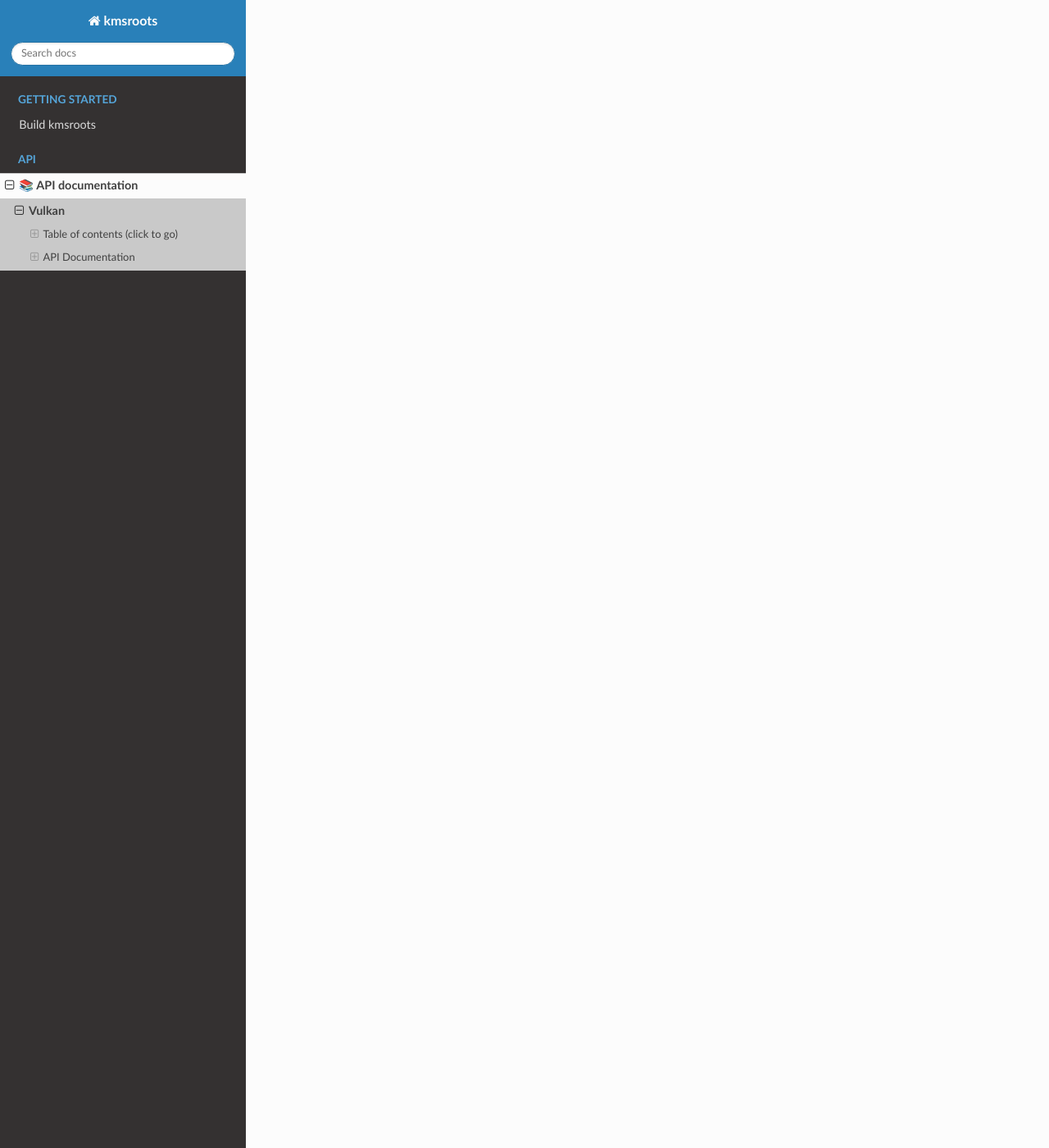
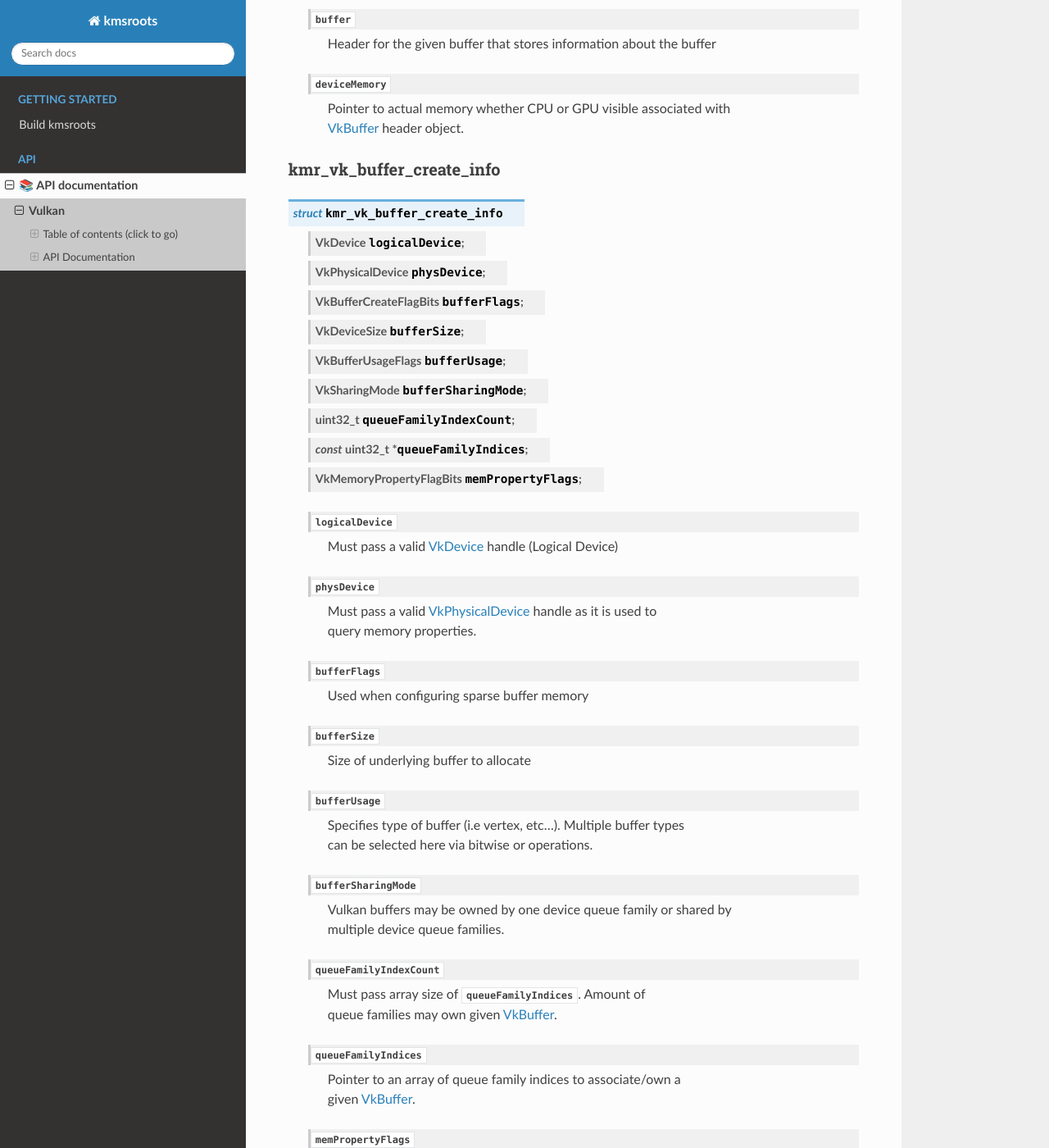
Before and after one commit to under-view/kmsroots, a Sphinx documentation site: the page built from docs/vulkan.rst, in a window 1280 px wide and 1400 px high, scrolled down 39104 px. Shown: the whole window at 82% size. Built offline with Sphinx 7.4.7 and the Read the Docs theme 2.0.0, drawn with Linux system fonts in a browser that asks for light colours; formulas are drawn with MathJax 3; some of the changed text lies outside the part shown.

Commit message:
docs: add kmr_vk_buffer
Signed-off-by: Vincent Davis Jr <vince@underview.tech>

```diff
--- a/docs/vulkan.rst
+++ b/docs/vulkan.rst
@@ -70,6 +70,8 @@ Structs
 #. :c:struct:`kmr_vk_sync_obj_create_info`
 #. :c:struct:`kmr_vk_sync_obj_import_external_sync_fd_info`
 #. :c:struct:`kmr_vk_sync_obj_export_external_sync_fd_info`
+#. :c:struct:`kmr_vk_buffer`
+#. :c:struct:`kmr_vk_buffer_create_info`
 
 =========
 Functions
@@ -93,6 +95,7 @@ Functions
 #. :c:func:`kmr_vk_sync_obj_create`
 #. :c:func:`kmr_vk_sync_obj_import_external_sync_fd`
 #. :c:func:`kmr_vk_sync_obj_export_external_sync_fd`
+#. :c:func:`kmr_vk_buffer_create`
 
 API Documentation
 ~~~~~~~~~~~~~~~~~
@@ -1677,6 +1680,96 @@ kmr_vk_sync_obj_export_external_sync_fd
 	Returns:
 		| **on success:** POSIX file descriptor associated with Vulkan sync object
 		| **on failure:** -1
+
+=========================================================================================================================================
+
+=============
+kmr_vk_buffer
+=============
+
+.. c:struct:: kmr_vk_buffer
+
+	.. c:member::
+		VkDevice       logicalDevice;
+		VkBuffer       buffer;
+		VkDeviceMemory deviceMemory;
+
+	:c:member:`logicalDevice`
+		| `VkDevice`_ handle (Logical Device) associated with `VkBuffer`_
+
+	:c:member:`buffer`
+		| Header for the given buffer that stores information about the buffer
+
+	:c:member:`deviceMemory`
+		| Pointer to actual memory whether CPU or GPU visible associated with
+		| `VkBuffer`_ header object.
+
+=========================
+kmr_vk_buffer_create_info
+=========================
+
+.. c:struct:: kmr_vk_buffer_create_info
+
+	.. c:member::
+		VkDevice                 logicalDevice;
+		VkPhysicalDevice         physDevice;
+		VkBufferCreateFlagBits   bufferFlags;
+		VkDeviceSize             bufferSize;
+		VkBufferUsageFlags       bufferUsage;
+		VkSharingMode            bufferSharingMode;
+		uint32_t                 queueFamilyIndexCount;
+		const uint32_t           *queueFamilyIndices;
+		VkMemoryPropertyFlagBits memPropertyFlags;
+
+	:c:member:`logicalDevice`
+		| Must pass a valid `VkDevice`_ handle (Logical Device)
+
+	:c:member:`physDevice`
+		| Must pass a valid `VkPhysicalDevice`_ handle as it is used to
+		| query memory properties.
+
+	:c:member:`bufferFlags`
+		| Used when configuring sparse buffer memory
+
+	:c:member:`bufferSize`
+		| Size of underlying buffer to allocate
+
+	:c:member:`bufferUsage`
+		| Specifies type of buffer (i.e vertex, etc...). Multiple buffer types
+		| can be selected here via bitwise or operations.
+
+	:c:member:`bufferSharingMode`
+		| Vulkan buffers may be owned by one device queue family or shared by
+		| multiple device queue families.
+
+	:c:member:`queueFamilyIndexCount`
+		| Must pass array size of :c:member:`queueFamilyIndices`. Amount of
+		| queue families may own given `VkBuffer`_.
+
+	:c:member:`queueFamilyIndices`
+		| Pointer to an array of queue family indices to associate/own a
+		| given `VkBuffer`_.
+
+	:c:member:`memPropertyFlags`
+		| Used to determine the type of actual memory to allocated.
+		| Whether CPU (host) or GPU visible.
+
+====================
+kmr_vk_buffer_create
+====================
+
+.. c:function:: struct kmr_vk_buffer kmr_vk_buffer_create(struct kmr_vk_buffer_create_info *kmrvk);
+
+	Function creates `VkBuffer`_ header and binds pointer to actual memory (`VkDeviceMemory`_)
+	to said `VkBuffer`_ headers. This allows host visible data (i.e vertex data) to be given
+	to the GPU.
+
+	Parameters:
+		| **kmrvk:** pointer to a ``struct`` :c:struct:`kmr_vk_buffer_create_info`
+
+	Returns:
+		| **on success:** ``struct`` :c:struct:`kmr_vk_buffer`
+		| **on failure:** ``struct`` :c:struct:`kmr_vk_buffer` { with members nulled }
 
 =========================================================================================================================================
 
@@ -1728,4 +1821,6 @@ kmr_vk_sync_obj_export_external_sync_fd
 .. _VkFence: https://registry.khronos.org/vulkan/specs/1.3-extensions/man/html/VkFence.html
 .. _VkSemaphore: https://registry.khronos.org/vulkan/specs/1.3-extensions/man/html/VkSemaphore.html
 .. _VkSemaphoreType: https://registry.khronos.org/vulkan/specs/1.3-extensions/man/html/VkSemaphoreType.html
+.. _VkBuffer: https://registry.khronos.org/vulkan/specs/1.3-extensions/man/html/VkBuffer.html
+.. _VkBufferCreateInfo: https://registry.khronos.org/vulkan/specs/1.3-extensions/man/html/VkBufferCreateInfo.html
 .. _Scissor: https://registry.khronos.org/vulkan/specs/1.3-extensions/html/vkspec.html#fragops-scissor
```
Also changed, not shown: 1 other file.
